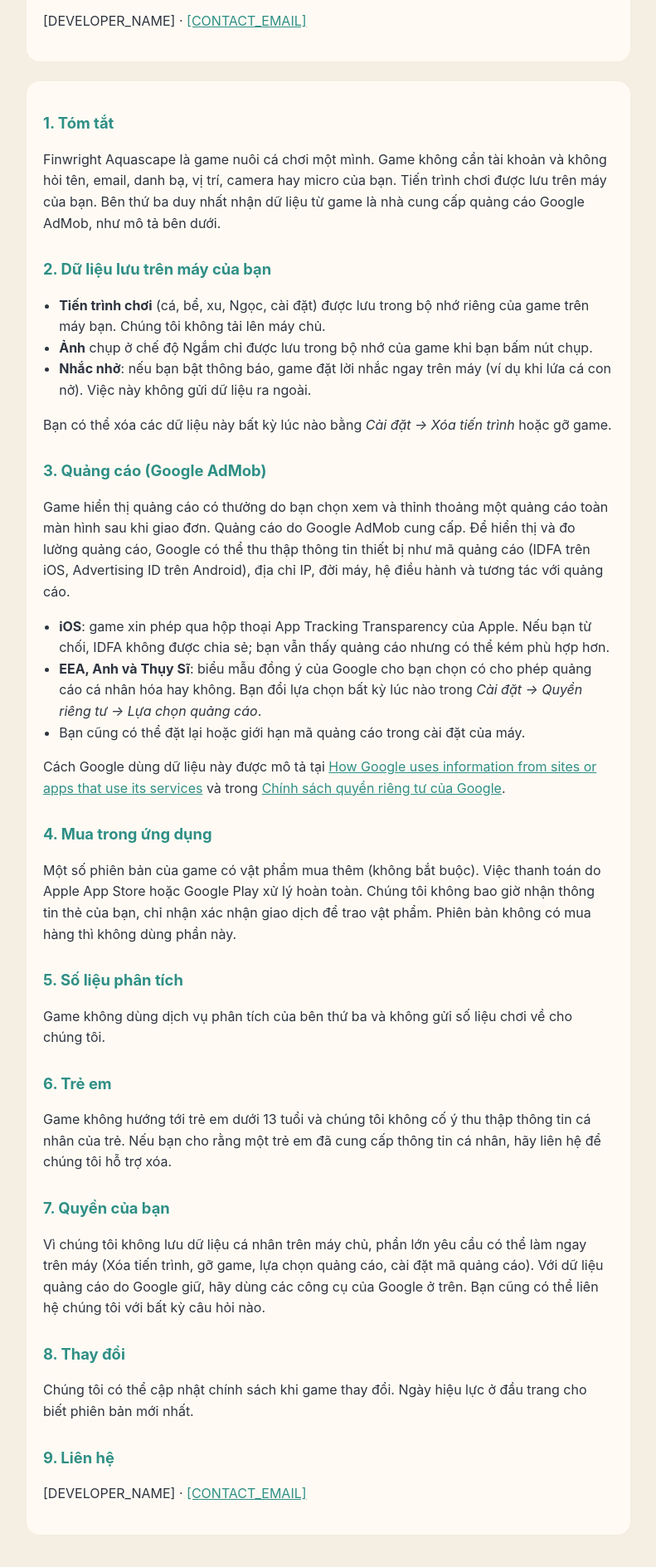
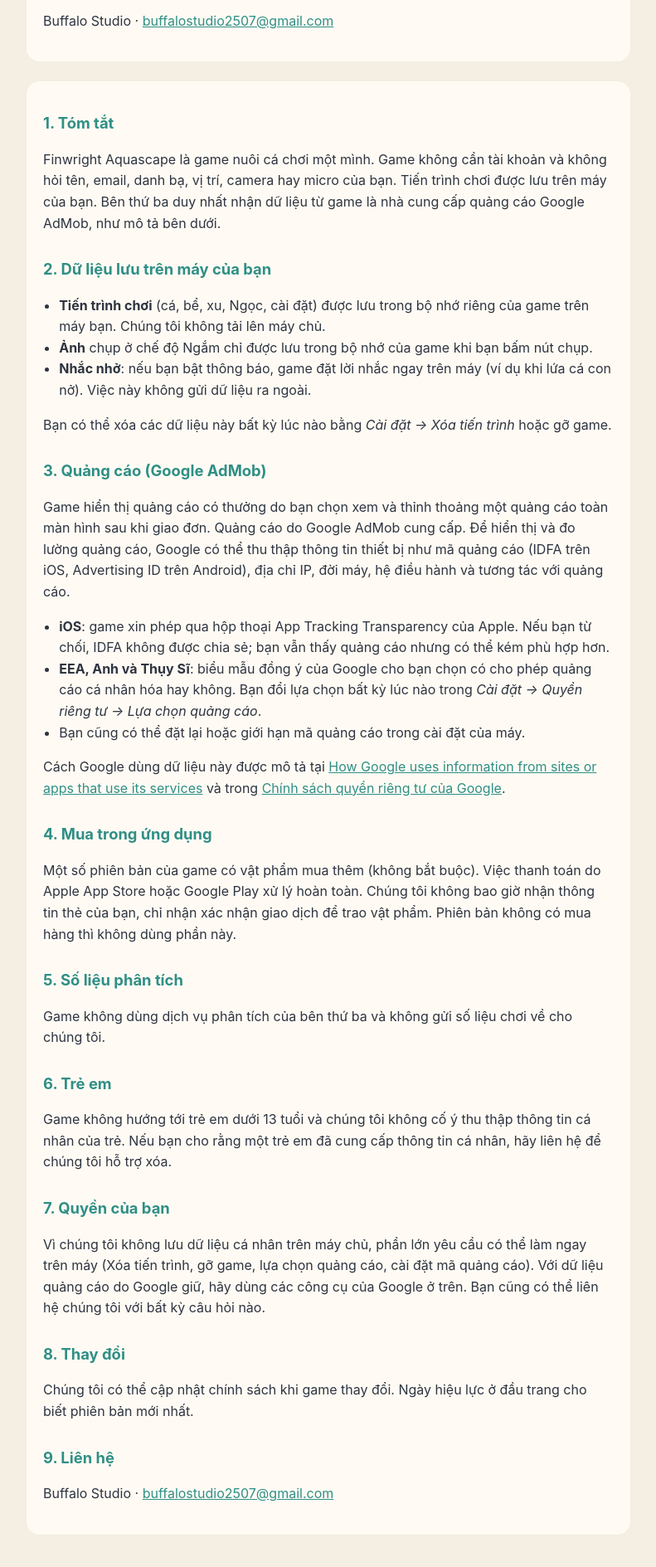
Before and after one commit to buffalostudio2507/PrivacyPolicy, a plain HTML site: page aqua_privacy_policy_vn.html in a window 1280 px wide. Shown: the part 1923-3812 px from the top of the page at 83% size, without its empty margins (244-1035 px from the left). Drawn offline with Linux system fonts and the light colour scheme.

Commit message:
Update aqua_privacy_policy_vn.html

```diff
--- a/aqua_privacy_policy_vn.html
+++ b/aqua_privacy_policy_vn.html
@@ -75,7 +75,7 @@
   <p>We may update this policy when the game changes. The effective date above shows the latest version.</p>
 
   <h2>9. Contact</h2>
-  <p>[DEVELOPER_NAME] · <a href="mailto:[CONTACT_EMAIL]">[CONTACT_EMAIL]</a></p>
+  <p>Buffalo Studio · <a href="mailto:[CONTACT_EMAIL]">buffalostudio2507@gmail.com</a></p>
 </section>
 
 <section class="card" id="vi" lang="vi">
@@ -115,7 +115,7 @@
   <p>Chúng tôi có thể cập nhật chính sách khi game thay đổi. Ngày hiệu lực ở đầu trang cho biết phiên bản mới nhất.</p>
 
   <h2>9. Liên hệ</h2>
-  <p>[DEVELOPER_NAME] · <a href="mailto:[CONTACT_EMAIL]">[CONTACT_EMAIL]</a></p>
+  <p>Buffalo Studio · <a href="mailto:[CONTACT_EMAIL]">buffalostudio2507@gmail.com</a></p>
 </section>
 </main>
 </body>
```
